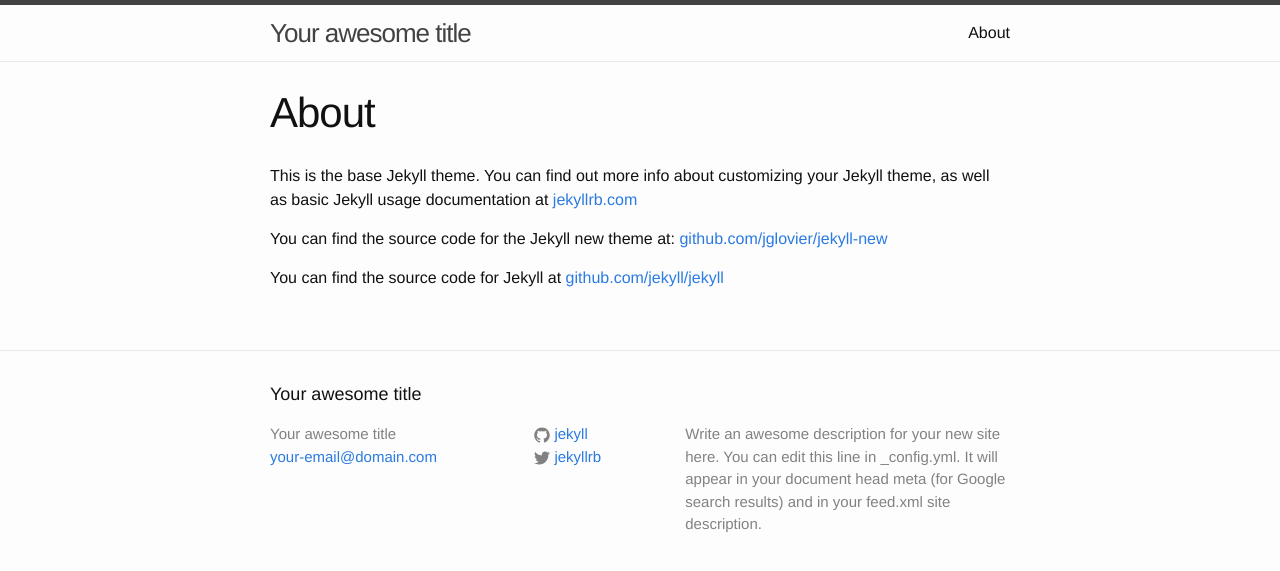
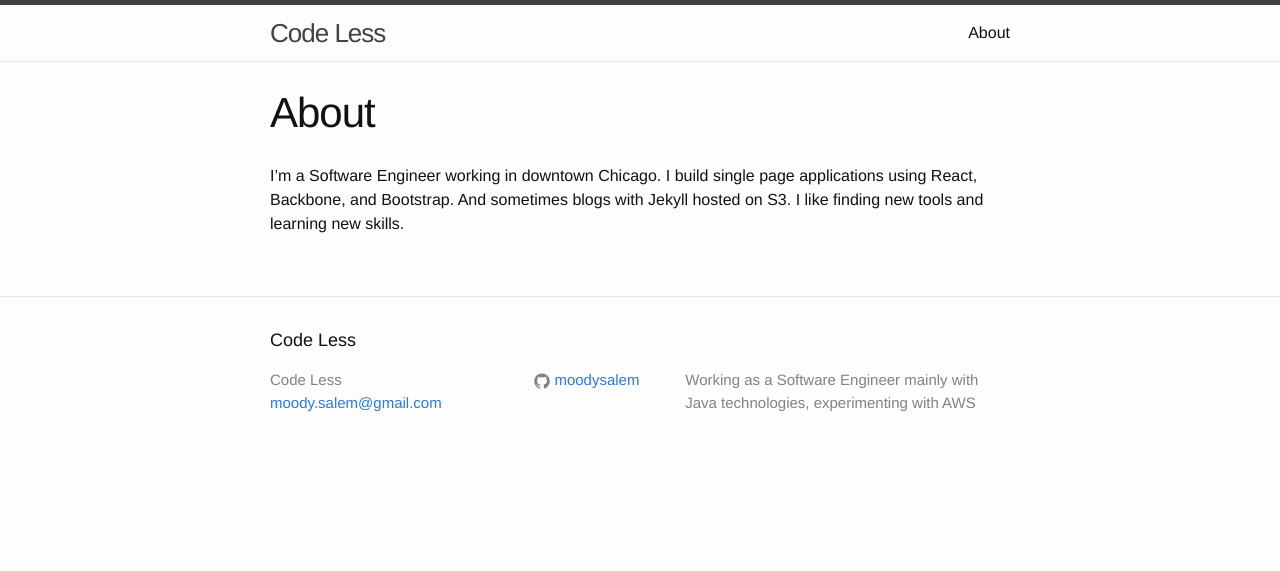
Before and after one commit to moodysalem/moodysalem.github.io, a Jekyll site: the page built from about.md, in a window 1280 px wide. Shown: the top 571 px of the page. Built offline with Jekyll 4.4.1, drawn with Linux system fonts in a browser that asks for light colours.

Commit message:
First time to blog

```diff
--- a/_config.yml
+++ b/_config.yml
@@ -1,14 +1,11 @@
 # Site settings
-title: Your awesome title
-email: your-email@domain.com
+title: Code Less
+email: moody.salem@gmail.com
 description: > # this means to ignore newlines until "baseurl:"
-  Write an awesome description for your new site here. You can edit this
-  line in _config.yml. It will appear in your document head meta (for
-  Google search results) and in your feed.xml site description.
+  Working as a Software Engineer mainly with Java technologies, experimenting with AWS
 baseurl: "" # the subpath of your site, e.g. /blog/
-url: "http://yourdomain.com" # the base hostname & protocol for your site
-twitter_username: jekyllrb
-github_username:  jekyll
+url: "http://moodysalem.com" # the base hostname & protocol for your site
+github_username:  moodysalem
 
 # Build settings
 markdown: kramdown
--- a/about.md
+++ b/about.md
@@ -3,9 +3,4 @@
 title: About
 permalink: /about/
 ---
-
-This is the base Jekyll theme. You can find out more info about customizing your Jekyll theme, as well as basic Jekyll usage documentation at [jekyllrb.com](http://jekyllrb.com/)
-
-You can find the source code for the Jekyll new theme at: [github.com/jglovier/jekyll-new](https://github.com/jglovier/jekyll-new)
-
-You can find the source code for Jekyll at [github.com/jekyll/jekyll](https://github.com/jekyll/jekyll)
+I'm a Software Engineer working in downtown Chicago. I build single page applications using React, Backbone, and Bootstrap. And sometimes blogs with Jekyll hosted on S3. I like finding new tools and learning new skills.
--- a/index.html
+++ b/index.html
@@ -4,7 +4,7 @@
 
 <div class="home">
 
-  <h1 class="page-heading">Posts</h1>
+  <h1 class="page-heading">Thoughts</h1>
 
   <ul class="post-list">
     {% for post in site.posts %}
```
Also changed, not shown: _posts/2015-08-19-first-blog-post.markdown (added, +7 -0 lines), _posts/2015-08-19-welcome-to-jekyll.markdown (deleted, +0 -25 lines).
